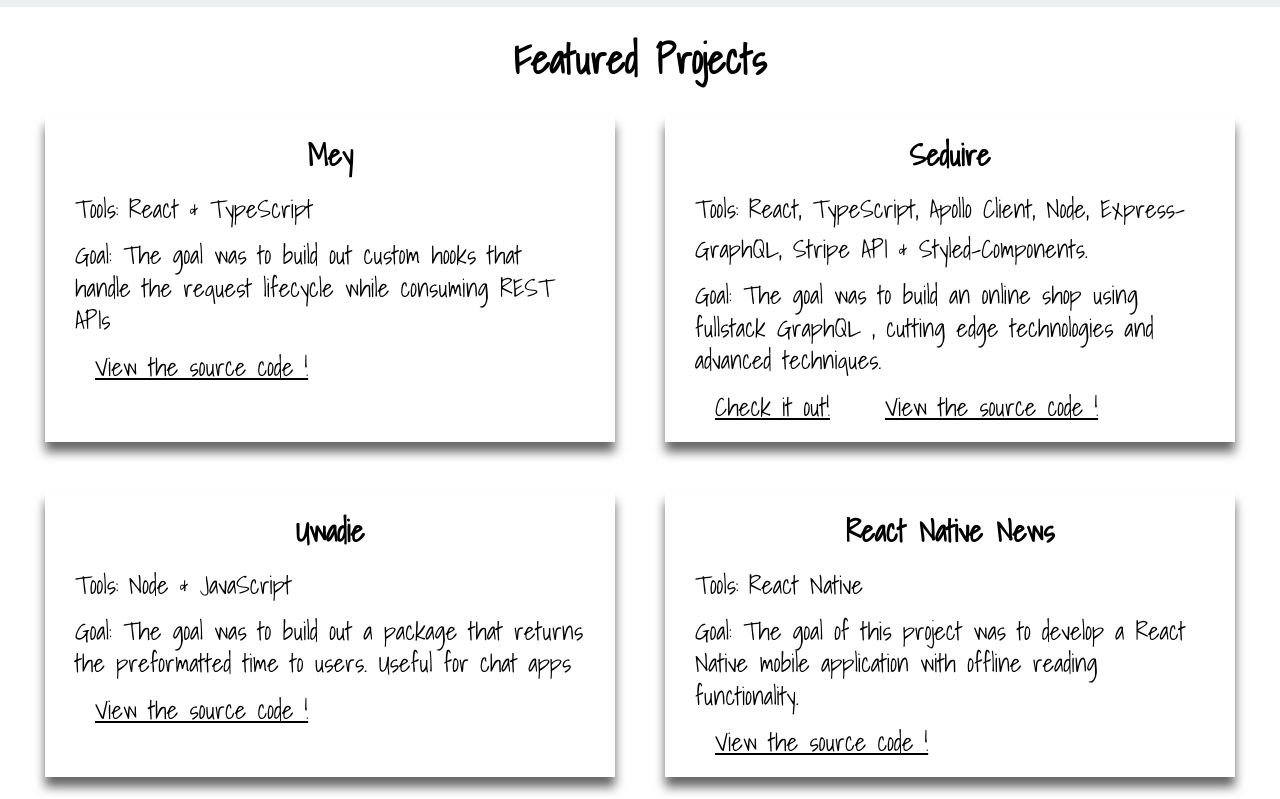
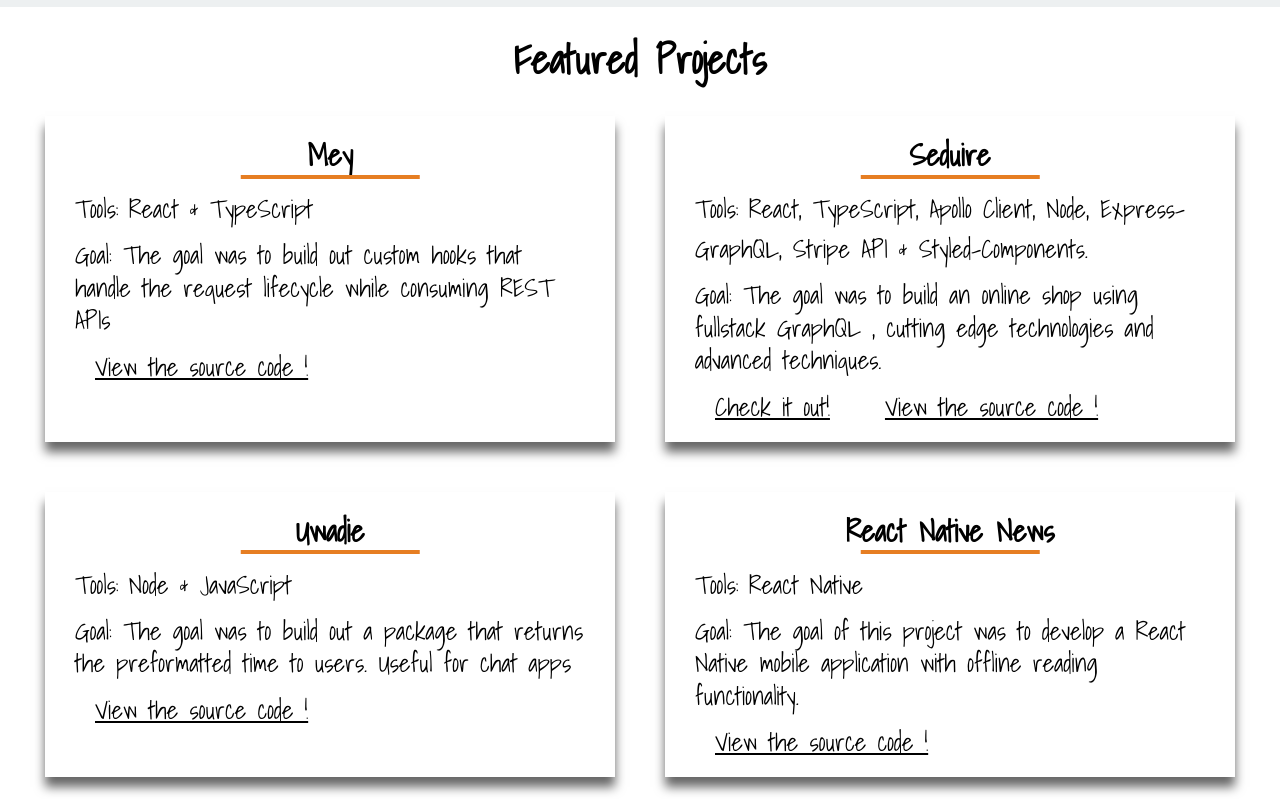
Before and after one commit to glamboyosa/portfolio, a Gatsby site: page / in a window 1280 px wide. Shown: the part 1321-2120 px from the top of the page. Built offline with nearby package versions, Linux system fonts and the light colour scheme; Gatsby itself is replaced by a stand-in of ours.

Commit message:
feat: implemented underline on headings

```diff
--- a/src/components/HomePage/Section3/section3.module.scss
+++ b/src/components/HomePage/Section3/section3.module.scss
@@ -1,7 +1,7 @@
 $color-orange: #cf6d17;
 $color-black: #000;
 $color-white: #fff;
-
+$color-orange-light: #e67e22;
 .portfolio {
   position: relative;
   padding: 2rem;
@@ -45,6 +45,17 @@
   }
   &HeadingSecondary {
     text-align: center;
+    position: relative;
+    &::after {
+      content: "";
+      position: absolute;
+      top: 95%;
+      left: 50%;
+      transform: translate(-50%, -50%);
+      height: 4px;
+      width: 35%;
+      background-color: $color-orange-light;
+    }
   }
   &Skills {
     margin: 1rem 0;
```
